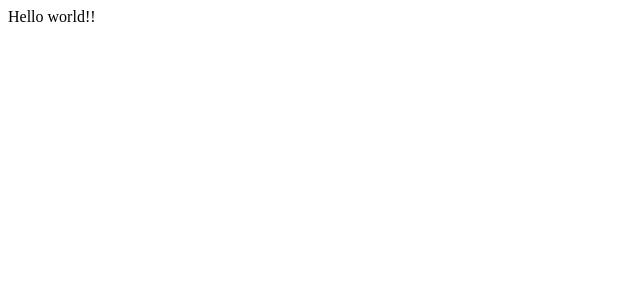
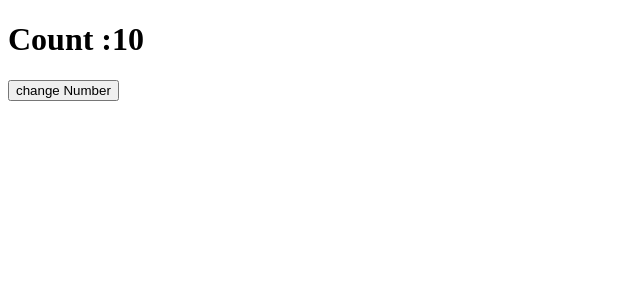
Before and after one commit to yogeshOzaDeanInfotech/amazonclone, a React (Vite) app: page / in a window 1280 px wide. Shown: the top 300 px of the page, without its empty margins (0-640 px from the left). Built offline with nearby package versions, Linux system fonts and the light colour scheme.

Commit message:
state manage using normal variable

```diff
--- a/src/App.jsx
+++ b/src/App.jsx
@@ -1,16 +1,19 @@
+// arrow function
+const App = () =>{
+  // variable declare
+  let count = 10;
+  console.log("Count :",count);
 
-// normal js functions
-// export default function App () {
-//   return (
-//     <div>Hello world!!</div>
-//   )
-// }
+  function handleCountChange () {
+    count = 20;
+    console.log("Count :",count);
+  }
 
-
-// arrow function
-const App= () =>{
   return (
-    <div>Hello world!!</div>
+    <div>
+        <h1>Count :{count}</h1>
+        <button onClick={handleCountChange}>change Number</button>
+    </div>
   )
 }
 
```
